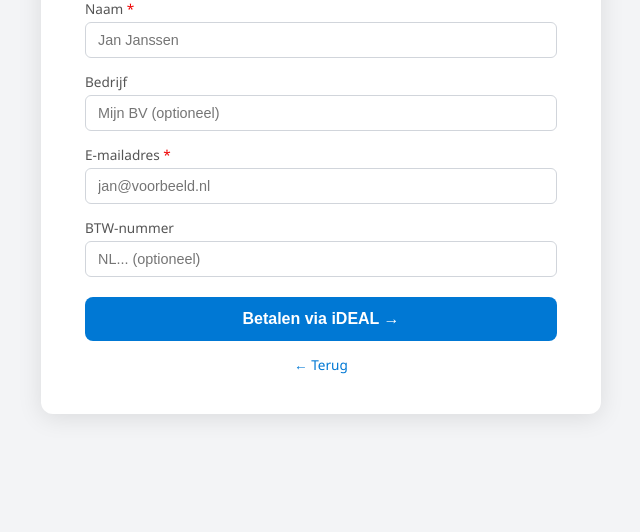
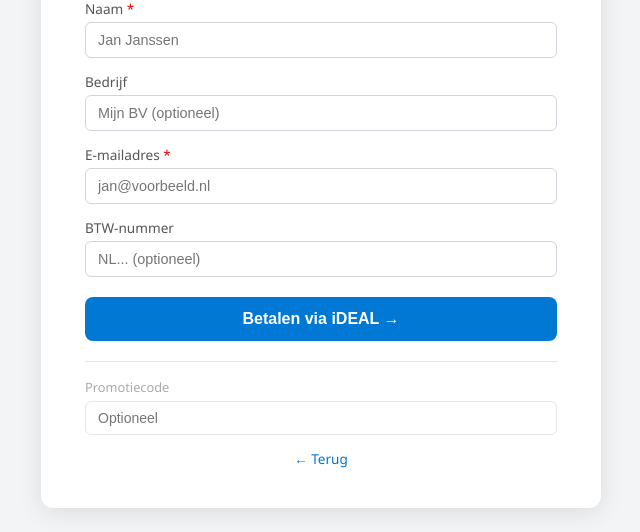
Before and after one commit to julianmvanderveer-dev/uniec3-projectberekening, a Flask app: template templates/checkout.html in a window 1280 px wide. Shown: the part 409-941 px from the top of the page, without its empty margins (319-959 px from the left). Before the commit the page ends 827 px from the top, so only its background shows below. Run offline with Flask 3, Linux system fonts and the light colour scheme; the template is opened without the code that fills it, so the values that code supplies are empty.

Commit message:
feat: betalings-bypass via promotiecode (BYPASS_CODES env var)

```diff
--- a/app.py
+++ b/app.py
@@ -222,6 +222,18 @@ def pay(file_id):
     with _lock:
         entry["customer"] = customer
 
+    # ── Betalings-bypass via promotiecode ─────────────────────────────────────
+    valid_codes = {
+        c.strip().upper()
+        for c in os.environ.get("BYPASS_CODES", Config.BYPASS_CODES).split(",")
+        if c.strip()
+    }
+    promo = request.form.get("promo_code", "").strip().upper()
+    if promo and promo in valid_codes:
+        _mark_paid(file_id, entry, payment_id="PROMO")
+        return redirect(url_for("success", file_id=file_id))
+    # ── Normale Mollie-flow ───────────────────────────────────────────────────
+
     try:
         payment = mollie.payments.create({
             "amount":      {"currency": "EUR", "value": f"{entry['incl']:.2f}"},
--- a/config.py
+++ b/config.py
@@ -11,3 +11,6 @@ class Config:
 
     # Admin-pagina wachtwoord (overschrijf via ADMIN_KEY env var)
     ADMIN_KEY: str = os.environ.get("ADMIN_KEY", "admin")
+
+    # Betalings-bypass: kommagescheiden promocodes (leeg = nooit actief)
+    BYPASS_CODES: str = os.environ.get("BYPASS_CODES", "")
--- a/templates/checkout.html
+++ b/templates/checkout.html
@@ -82,6 +82,12 @@
       <input type="text" name="btw_nr" placeholder="NL... (optioneel)">
     </div>
     <button type="submit" class="btn">Betalen via iDEAL →</button>
+
+    <div style="margin-top:20px;padding-top:16px;border-top:1px solid #e5e7eb;">
+      <label style="font-size:.8rem;color:#aaa;display:block;margin-bottom:5px;">Promotiecode</label>
+      <input type="text" name="promo_code" placeholder="Optioneel"
+             style="width:100%;padding:8px 12px;border:1px solid #e5e7eb;border-radius:6px;font-size:.875rem;color:#555;outline:none;">
+    </div>
   </form>
 
   <a href="/" class="back">← Terug</a>
```
